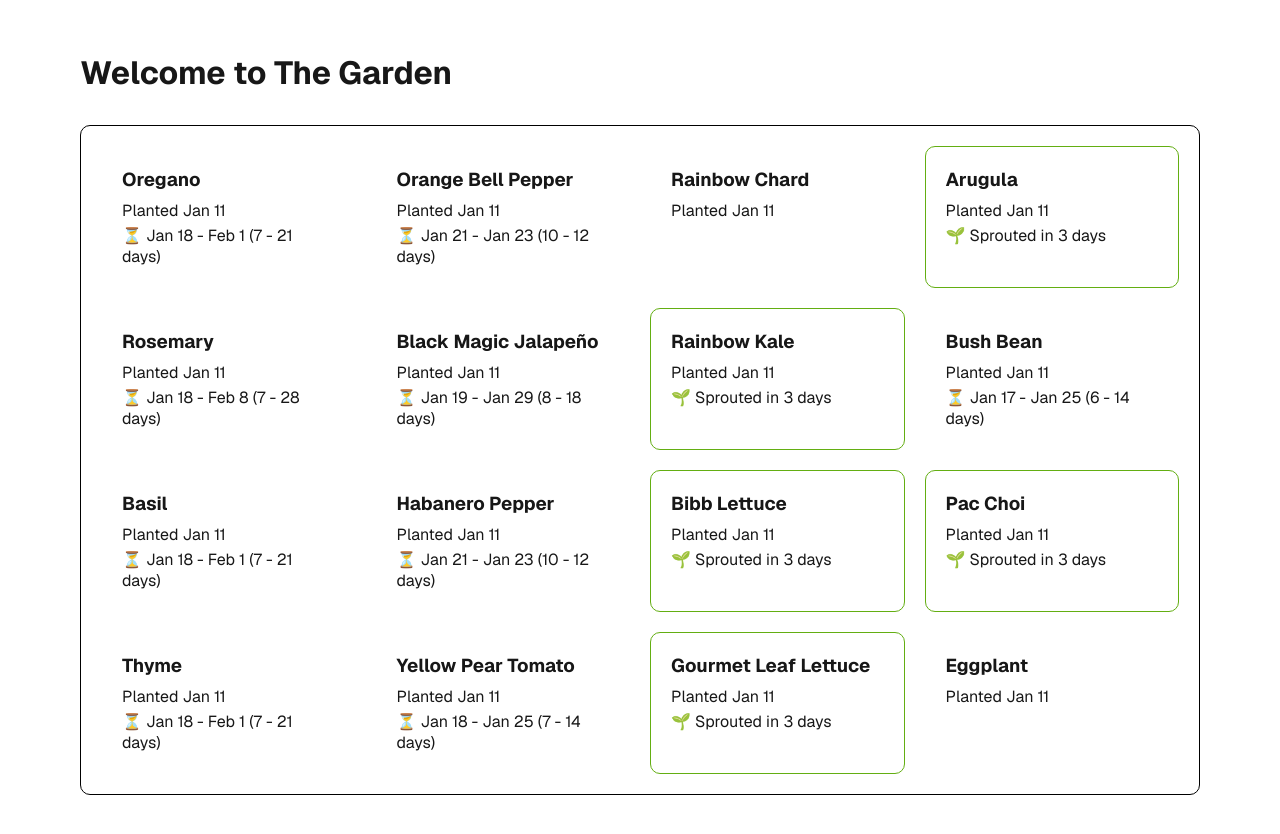
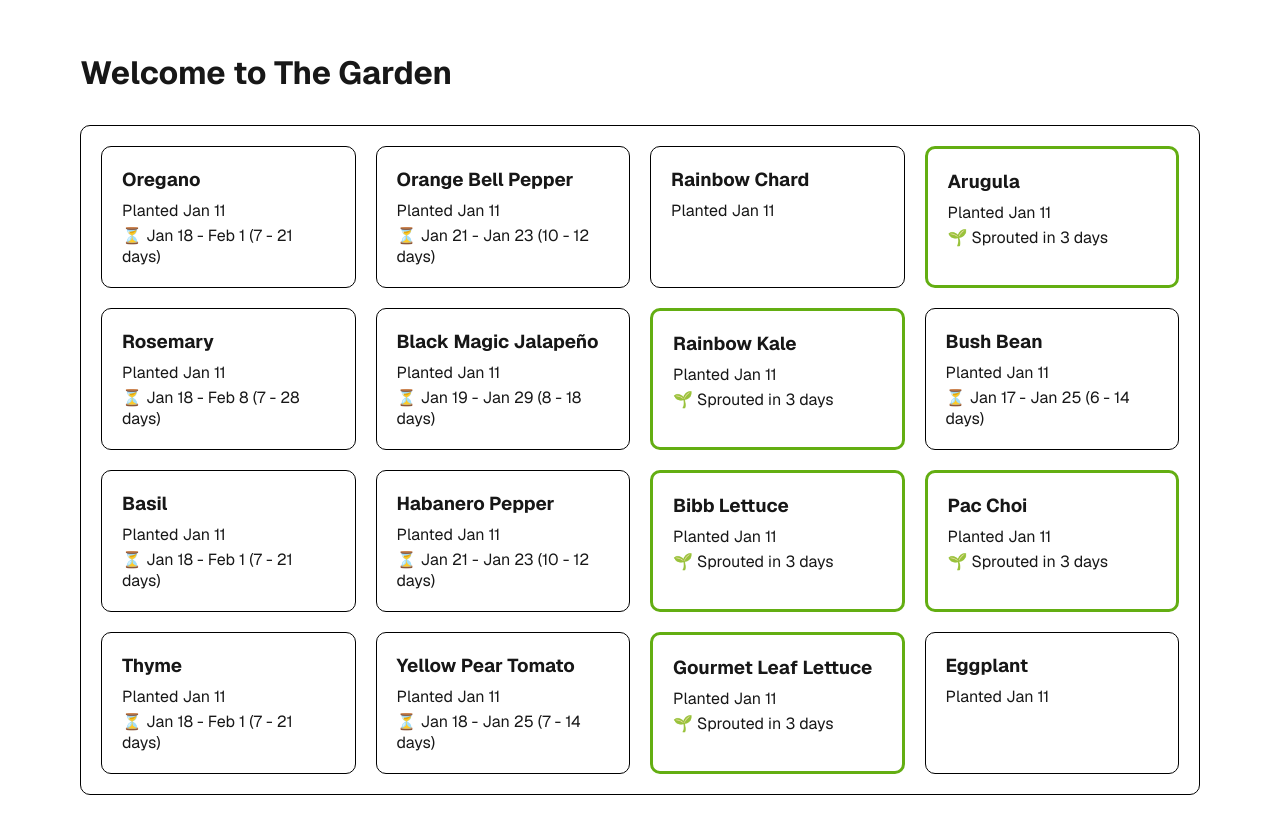
Before and after one commit to amandala/thegarden, a Next.js app: page / in a window 1280 px wide. Shown: the part 112-946 px from the top of the page. Built offline with nearby package versions, Linux system fonts and the light colour scheme.

Commit message:
fix colors

```diff
--- a/src/app/components/Plant.module.css
+++ b/src/app/components/Plant.module.css
@@ -2,10 +2,6 @@
   border: 1px solid white;
   border-radius: 10px;
   padding: 20px;
-}
-
-.PlantSprouted {
-  border-color: #63ae12;
 }
 
 .Cell {
@@ -22,9 +18,14 @@
 }
 
 @media (prefers-color-scheme: light) {
-  .plant {
+  .Plant {
     border-color: black;
   }
+}
+
+.PlantSprouted {
+  border-color: #63ae12;
+  border-width: 3px;
 }
 
 @media screen and (min-width: 750px) {
```
